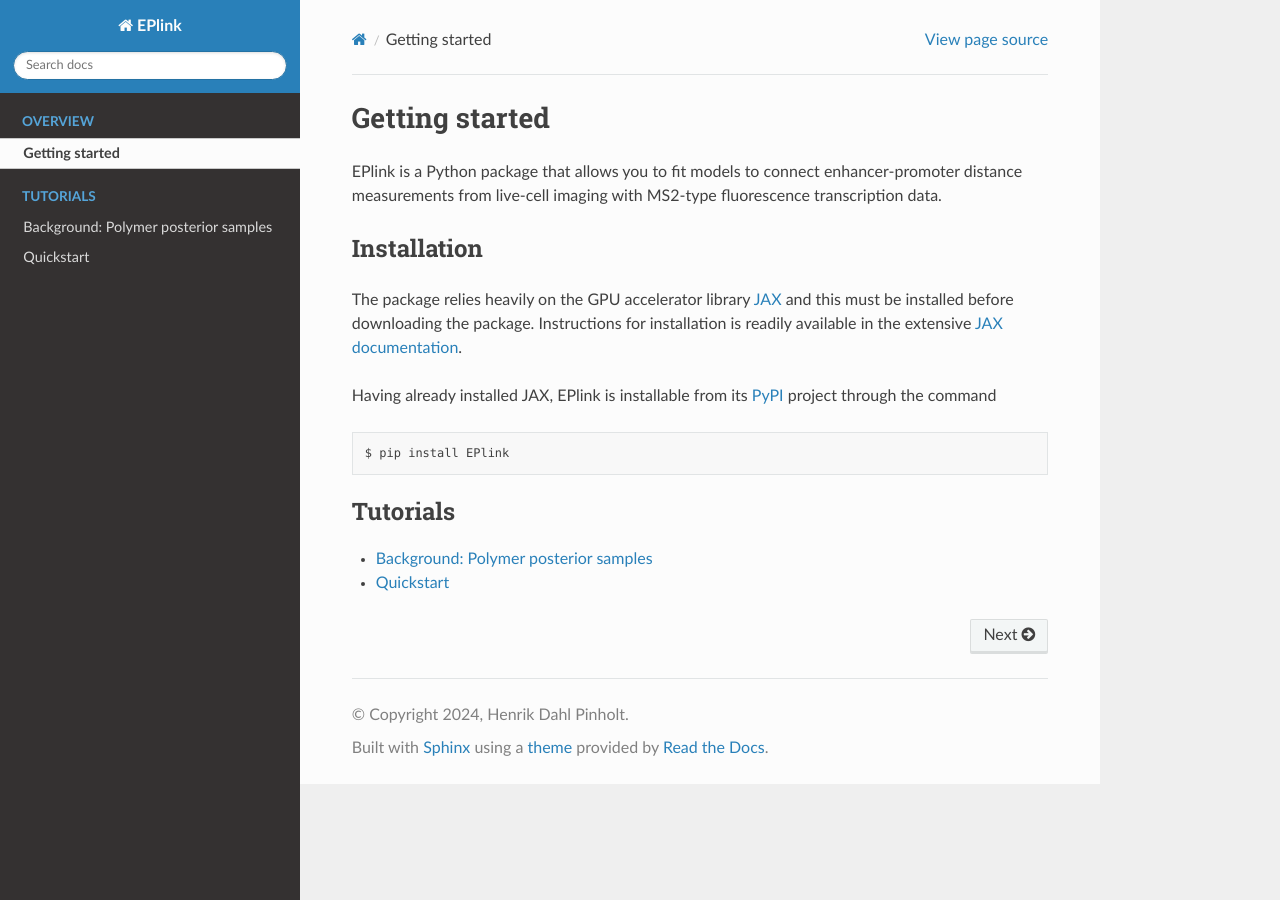
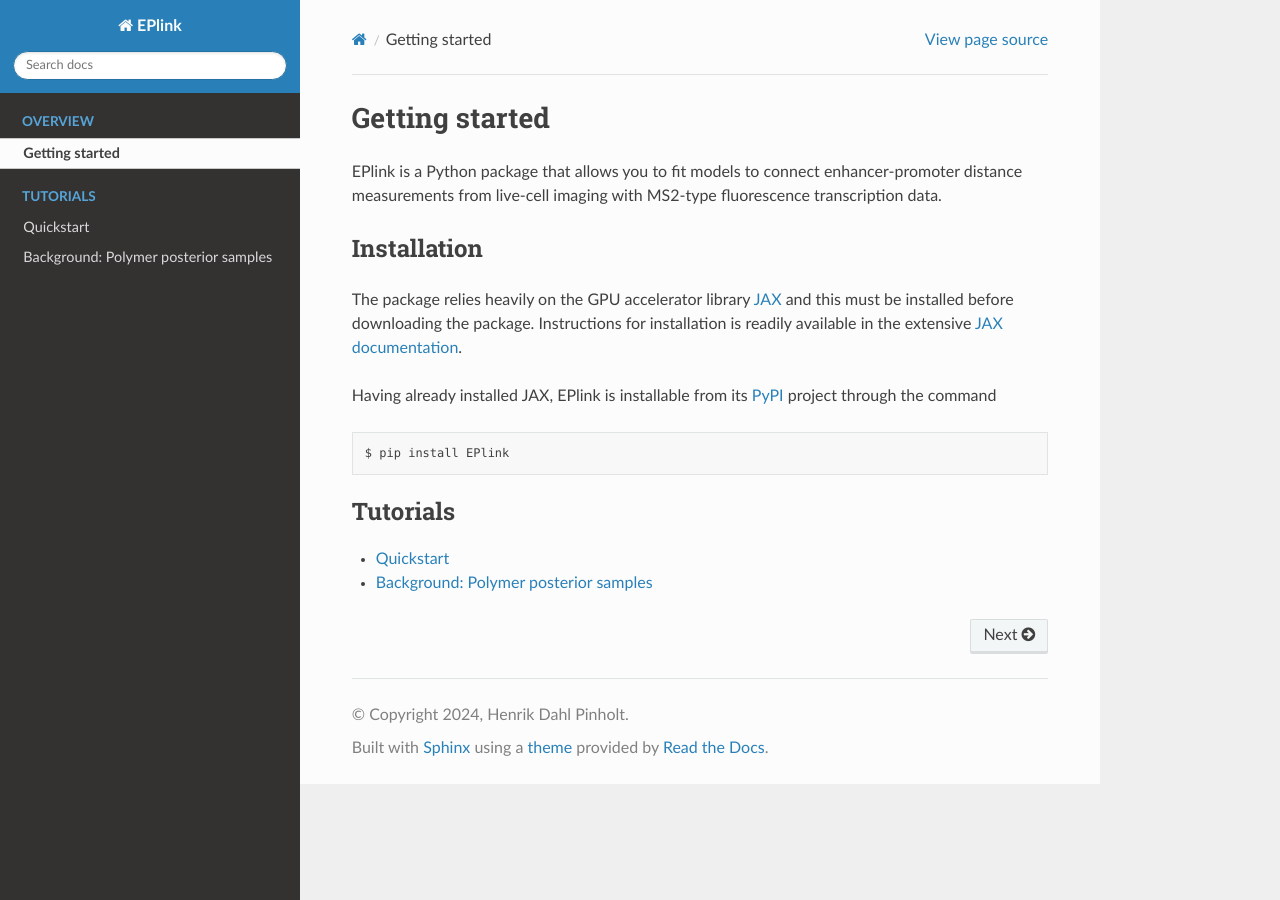
Before and after one commit to henrik-dahl-pinholt/EPlink, a Sphinx documentation site: the page built from docs/index.rst, in a window 1280 px wide. Built offline with Sphinx 7.4.7 and the Read the Docs theme 2.0.0, drawn with Linux system fonts in a browser that asks for light colours.

```diff
--- a/docs/index.rst
+++ b/docs/index.rst
@@ -32,5 +32,5 @@ Having already installed JAX, EPlink is installable from its `PyPI <https://pypi
   :caption: Tutorials
   :titlesonly:
 
+  Notebooks/Quick_example.ipynb
   Notebooks/Background_Posterior_Samples.ipynb
-  Notebooks/Quick_example.ipynb
```
